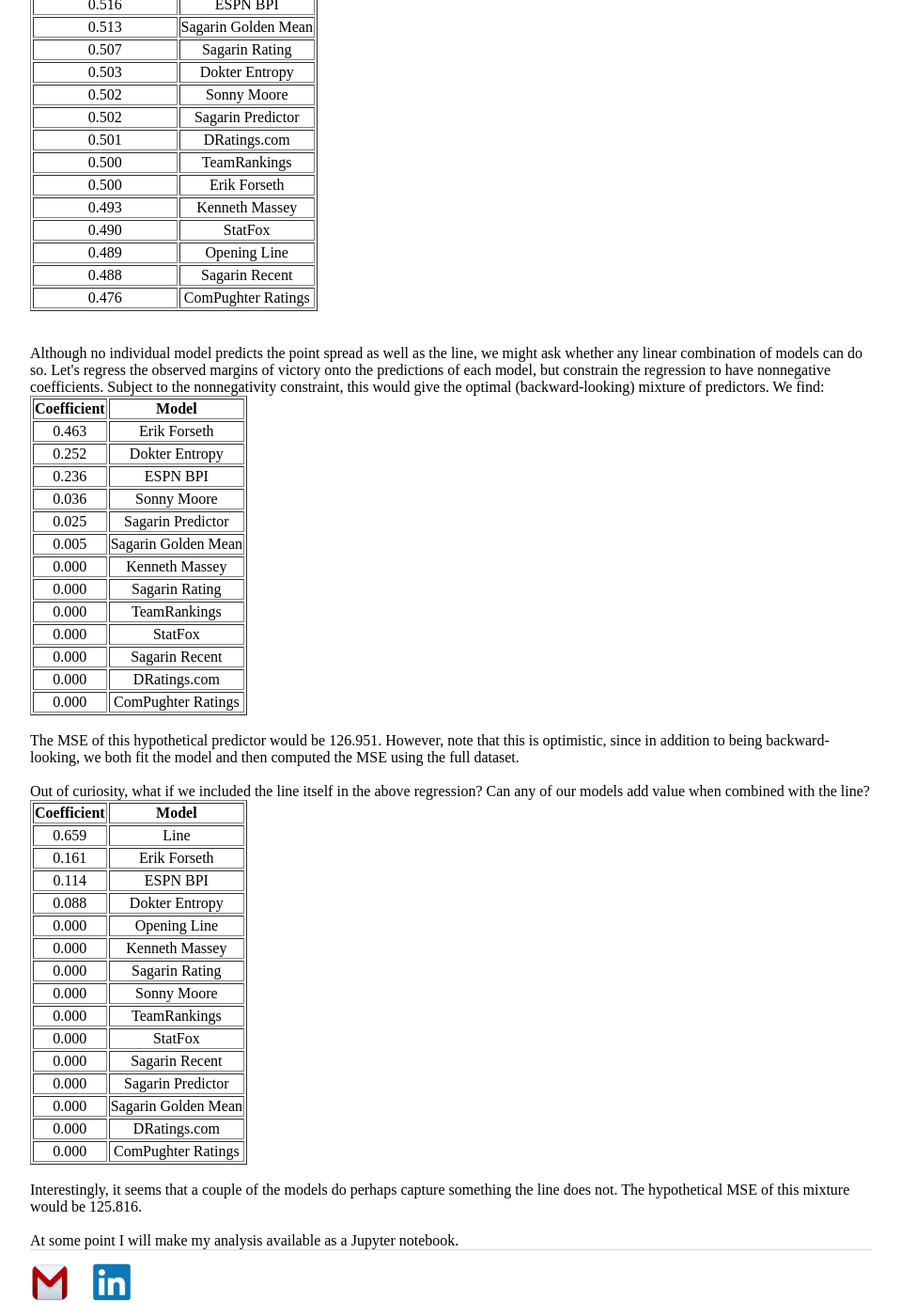
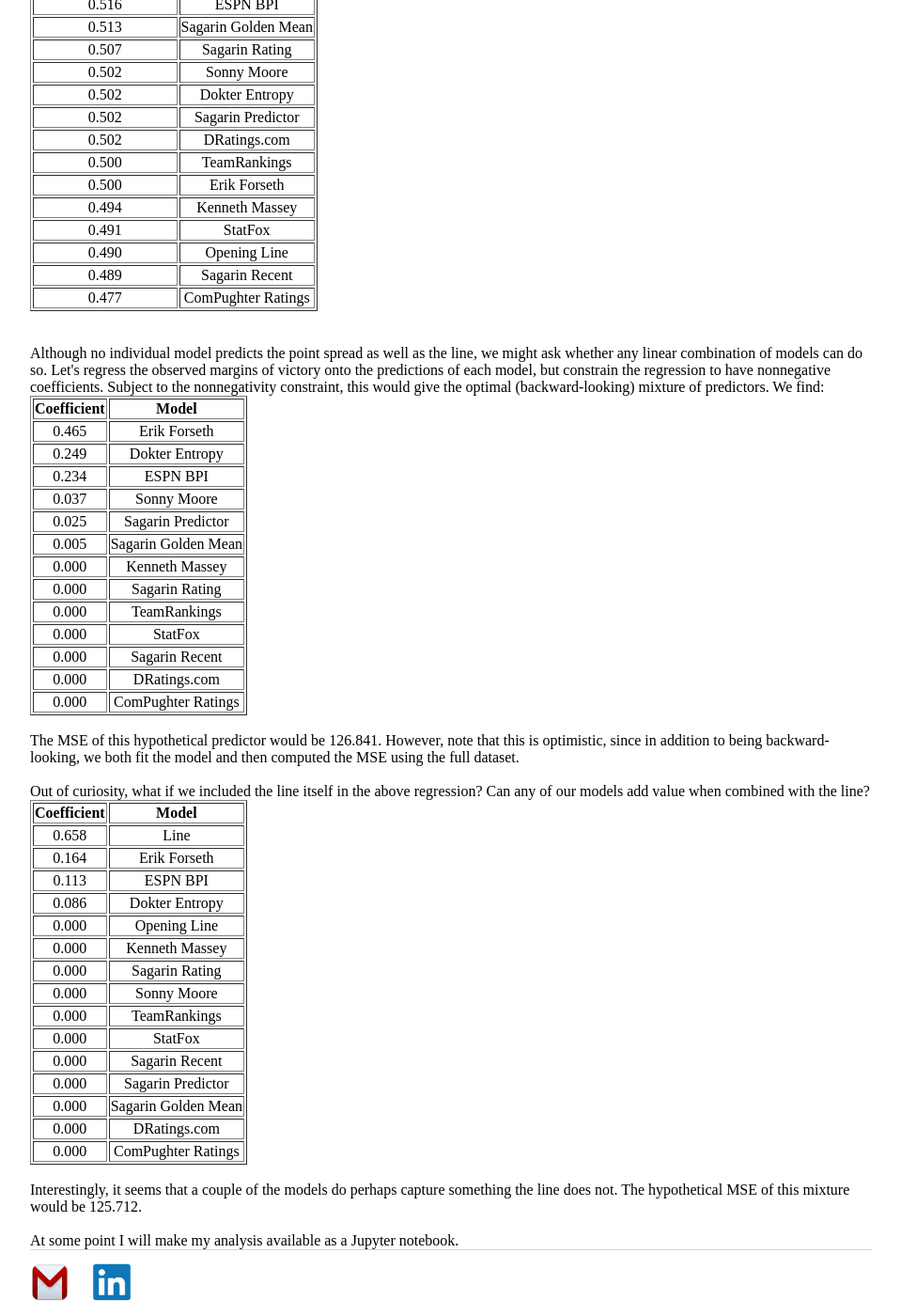
Before and after one commit to erikrforseth/erikrforseth.github.io, a Jekyll site: the page built from about.html, in a window 1280 px wide and 1400 px high, scrolled down 1211 px. Shown: the whole window at 94% size, without its empty margins (160-1119 px from the left). Built offline with Jekyll 4.4.1, drawn with Linux system fonts in a browser that asks for light colours; some of the changed text lies outside the part shown.

Commit message:
about page

```diff
--- a/about.html
+++ b/about.html
@@ -173,19 +173,19 @@ Clearly the line is the best statistical predictor of the outcome. Nevertheless,
       <td>Sagarin Rating</td>
     </tr>
     <tr align="center">
-      <td>0.503</td>
-      <td>Dokter Entropy</td>
+      <td>0.502</td>
+      <td>Sonny Moore</td>
     </tr>
     <tr align="center">
       <td>0.502</td>
-      <td>Sonny Moore</td>
+      <td>Dokter Entropy</td>
     </tr>
     <tr align="center">
       <td>0.502</td>
       <td>Sagarin Predictor</td>
     </tr>
     <tr align="center">
-      <td>0.501</td>
+      <td>0.502</td>
       <td>DRatings.com</td>
     </tr>
     <tr align="center">
@@ -197,23 +197,23 @@ Clearly the line is the best statistical predictor of the outcome. Nevertheless,
       <td>Erik Forseth</td>
     </tr>
     <tr align="center">
-      <td>0.493</td>
+      <td>0.494</td>
       <td>Kenneth Massey</td>
     </tr>
     <tr align="center">
-      <td>0.490</td>
+      <td>0.491</td>
       <td>StatFox</td>
     </tr>
     <tr align="center">
-      <td>0.489</td>
+      <td>0.490</td>
       <td>Opening Line</td>
     </tr>
     <tr align="center">
-      <td>0.488</td>
+      <td>0.489</td>
       <td>Sagarin Recent</td>
     </tr>
     <tr align="center">
-      <td>0.476</td>
+      <td>0.477</td>
       <td>ComPughter Ratings</td>
     </tr>
   </tbody>
@@ -230,19 +230,19 @@ Clearly the line is the best statistical predictor of the outcome. Nevertheless,
   </thead>
   <tbody>
     <tr align="center">
-      <td>0.463</td>
+      <td>0.465</td>
       <td>Erik Forseth</td>
     </tr>
     <tr align="center">
-      <td>0.252</td>
+      <td>0.249</td>
       <td>Dokter Entropy</td>
     </tr>
     <tr align="center">
-      <td>0.236</td>
+      <td>0.234</td>
       <td>ESPN BPI</td>
     </tr>
     <tr align="center">
-      <td>0.036</td>
+      <td>0.037</td>
       <td>Sonny Moore</td>
     </tr>
     <tr align="center">
@@ -284,7 +284,7 @@ Clearly the line is the best statistical predictor of the outcome. Nevertheless,
   </tbody>
 </table>
 <br>
-The MSE of this hypothetical predictor would be 126.951. However, note that this is optimistic, since in addition to being backward-looking, we both fit the model and then computed the MSE using the full dataset.
+The MSE of this hypothetical predictor would be 126.841. However, note that this is optimistic, since in addition to being backward-looking, we both fit the model and then computed the MSE using the full dataset.
 <br><br>
 Out of curiosity, what if we included the line itself in the above regression? Can any of our models add value when combined with the line?<table border="1" class="dataframe">
   <thead>
@@ -295,19 +295,19 @@ Out of curiosity, what if we included the line itself in the above regression? C
   </thead>
   <tbody>
     <tr align="center">
-      <td>0.659</td>
+      <td>0.658</td>
       <td>Line</td>
     </tr>
     <tr align="center">
-      <td>0.161</td>
+      <td>0.164</td>
       <td>Erik Forseth</td>
     </tr>
     <tr align="center">
-      <td>0.114</td>
+      <td>0.113</td>
       <td>ESPN BPI</td>
     </tr>
     <tr align="center">
-      <td>0.088</td>
+      <td>0.086</td>
       <td>Dokter Entropy</td>
     </tr>
     <tr align="center">
@@ -357,6 +357,6 @@ Out of curiosity, what if we included the line itself in the above regression? C
   </tbody>
 </table>
 <br>
-Interestingly, it seems that a couple of the models do perhaps capture something the line does not. The hypothetical MSE of this mixture would be 125.816.
+Interestingly, it seems that a couple of the models do perhaps capture something the line does not. The hypothetical MSE of this mixture would be 125.712.
 <br><br>
 At some point I will make my analysis available as a Jupyter notebook.
```
Also changed, not shown: other parts of about.html (+20 -20 lines).
